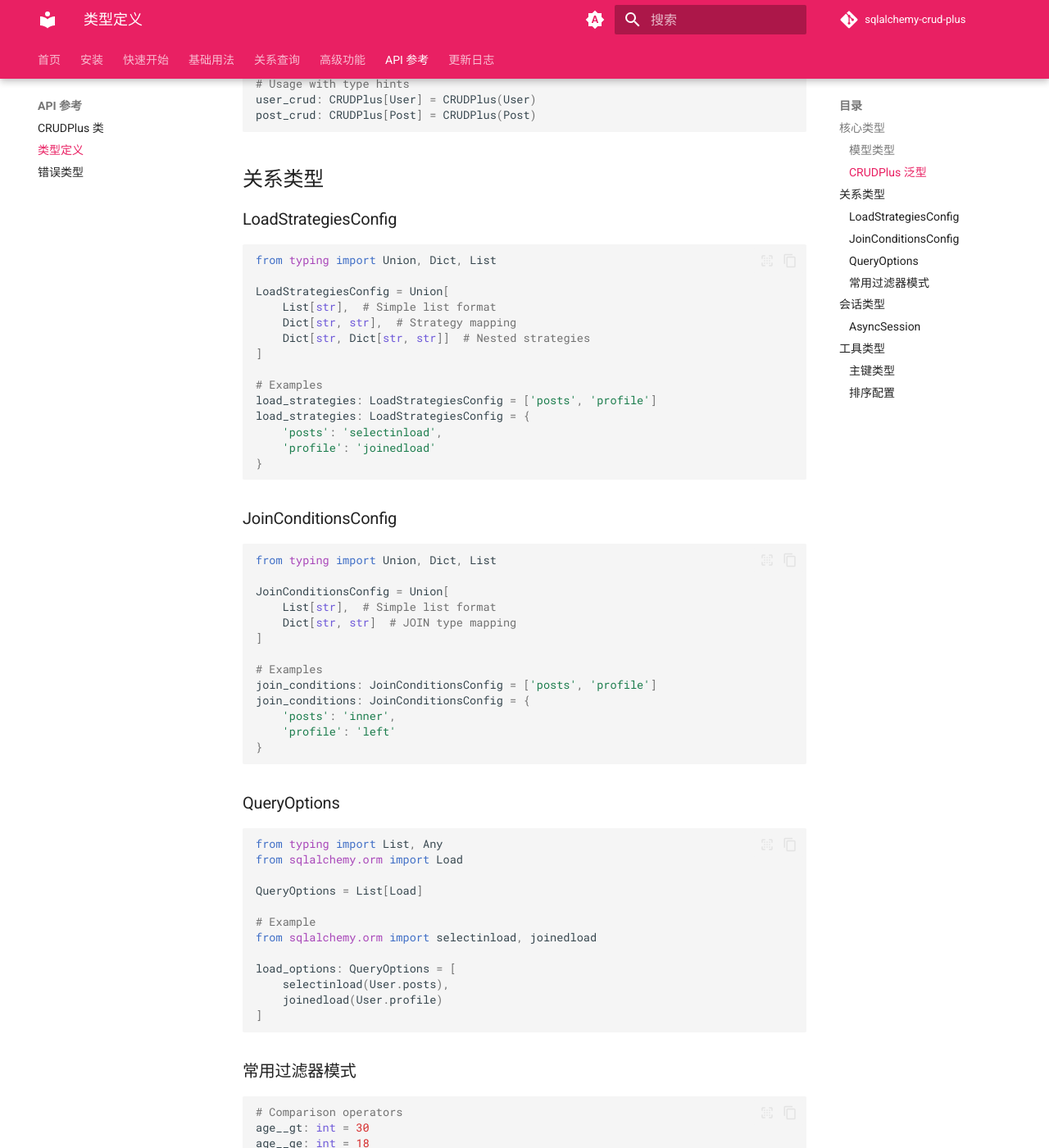
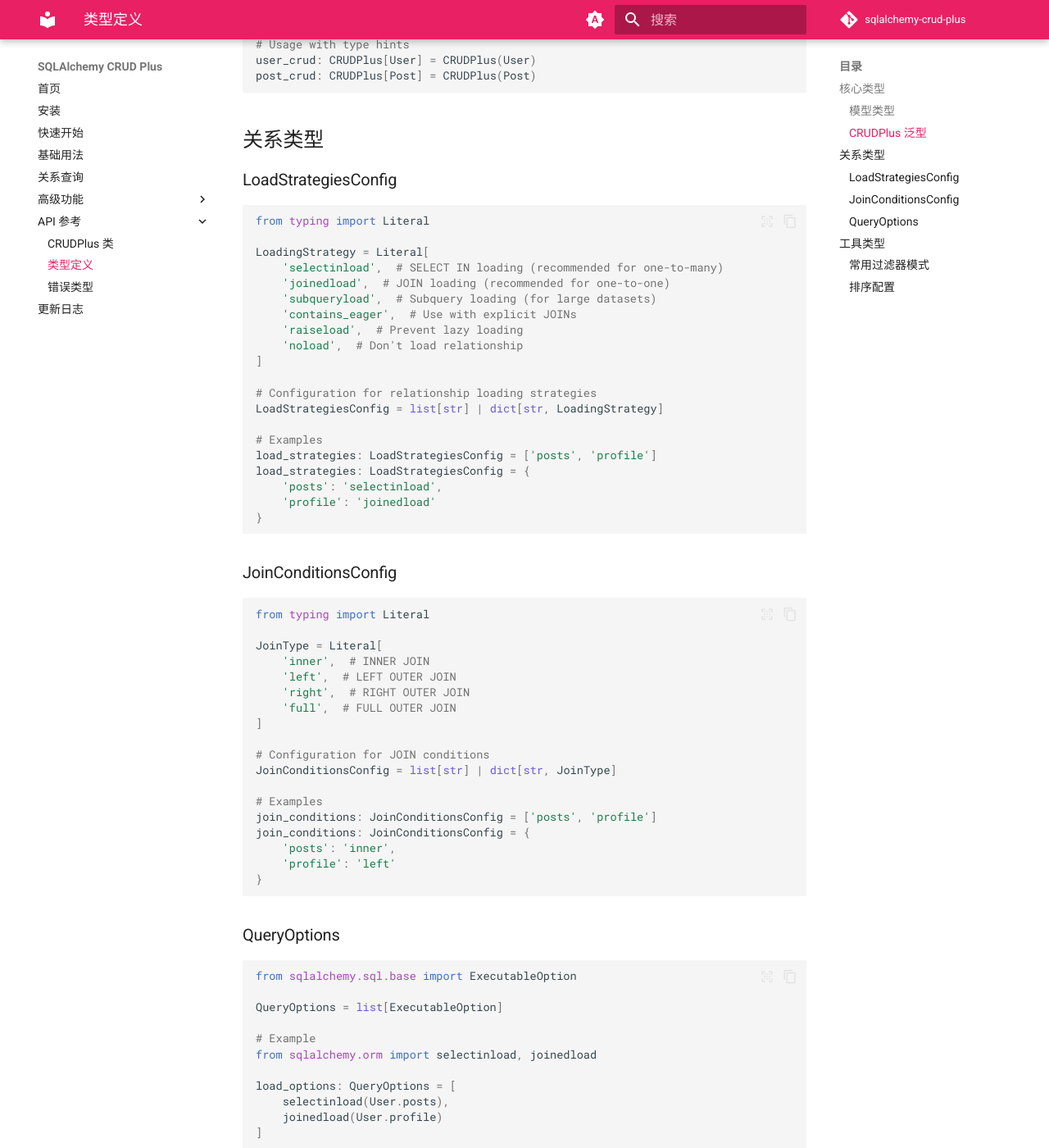
Before and after one commit to fastapi-practices/sqlalchemy-crud-plus, an MkDocs documentation site: the page built from docs/api/types.md, in a window 1280 px wide and 1400 px high, scrolled down 679 px. Shown: the whole window at 82% size. Built offline with MkDocs 1.6.1 and Material for MkDocs 9.7.7, drawn with Linux system fonts in a browser that asks for light colours; comment, search, counter and statistics services are not loaded; some of the changed text lies outside the part shown.

````diff
--- a/docs/api/types.md
+++ b/docs/api/types.md
@@ -34,13 +34,19 @@ post_crud: CRUDPlus[Post] = CRUDPlus(Post)
 ### LoadStrategiesConfig
 
 ```python
-from typing import Union, Dict, List
+from typing import Literal
 
-LoadStrategiesConfig = Union[
-    List[str],  # Simple list format
-    Dict[str, str],  # Strategy mapping
-    Dict[str, Dict[str, str]]  # Nested strategies
+LoadingStrategy = Literal[
+    'selectinload',  # SELECT IN loading (recommended for one-to-many)
+    'joinedload',  # JOIN loading (recommended for one-to-one)
+    'subqueryload',  # Subquery loading (for large datasets)
+    'contains_eager',  # Use with explicit JOINs
+    'raiseload',  # Prevent lazy loading
+    'noload',  # Don't load relationship
 ]
+
+# Configuration for relationship loading strategies
+LoadStrategiesConfig = list[str] | dict[str, LoadingStrategy]
 
 # Examples
 load_strategies: LoadStrategiesConfig = ['posts', 'profile']
@@ -53,12 +59,17 @@ load_strategies: LoadStrategiesConfig = {
 ### JoinConditionsConfig
 
 ```python
-from typing import Union, Dict, List
+from typing import Literal
 
-JoinConditionsConfig = Union[
-    List[str],  # Simple list format
-    Dict[str, str]  # JOIN type mapping
+JoinType = Literal[
+    'inner',  # INNER JOIN
+    'left',  # LEFT OUTER JOIN
+    'right',  # RIGHT OUTER JOIN
+    'full',  # FULL OUTER JOIN
 ]
+
+# Configuration for JOIN conditions
+JoinConditionsConfig = list[str] | dict[str, JoinType]
 
 # Examples
 join_conditions: JoinConditionsConfig = ['posts', 'profile']
@@ -71,10 +82,9 @@ join_conditions: JoinConditionsConfig = {
 ### QueryOptions
 
 ```python
-from typing import List, Any
-from sqlalchemy.orm import Load
+from sqlalchemy.sql.base import ExecutableOption
 
-QueryOptions = List[Load]
+QueryOptions = list[ExecutableOption]
 
 # Example
 from sqlalchemy.orm import selectinload, joinedload
@@ -96,9 +108,9 @@ age__le: int = 60
 status__ne: int = 0
 
 # Range operators
-id__in: List[int] = [1, 2, 3, 4, 5]
-status__not_in: List[int] = [0, -1]
-age__between: List[int] = [30, 40]
+id__in: list[int] = [1, 2, 3, 4, 5]
+status__not_in: list[int] = [0, -1]
+age__between: list[int] = [30, 40]
 
 # String operators
 name__like: str = '%张%'
@@ -111,51 +123,16 @@ deleted_at__is: None = None
 profile_id__is_not: None = None
 
 # OR conditions
-__or__: Dict[str, List[Any]] = {
+__or__: dict[str, Any] = {
     'email__endswith': ['@gmail.com', '@qq.com']
 }
-```
-
-## 会话类型
-
-### AsyncSession
-
-```python
-from sqlalchemy.ext.asyncio import AsyncSession, async_sessionmaker
-
-# Session factory type
-AsyncSessionFactory = async_sessionmaker[AsyncSession]
-
-# Usage
-_async_db_session: AsyncSessionFactory = async_sessionmaker(
-    engine,
-    expire_on_commit=False
-)
-```
-
-## 工具类型
-
-### 主键类型
-
-```python
-from typing import Union, Tuple, Any
-
-# Single or composite primary key
-PrimaryKeyType = Union[Any, Tuple[Any, ...]]
-
-# Examples
-pk: PrimaryKeyType = 1  # Single primary key
-pk: PrimaryKeyType = (1, 2)  # Composite primary key
-pk: PrimaryKeyType = "uuid-string"  # String primary key
 ```
 
 ### 排序配置
 
 ```python
-from typing import Union, List
-
-SortColumns = Union[str, List[str]]
-SortOrders = Union[str, List[str]]
+SortColumns = str | list[str]
+SortOrders = str | list[str] | None
 
 # Examples
 sort_columns: SortColumns = "created_time"
--- a/mkdocs.yml
+++ b/mkdocs.yml
@@ -23,8 +23,6 @@ nav:
 theme:
   name: material
   language: zh
-  font:
-    code: Roboto Mono
   palette:
     - media: '(prefers-color-scheme)'
       toggle:
@@ -50,7 +48,6 @@ theme:
     - navigation.instant.progress
     - navigation.path
     - navigation.tracking
-    - navigation.tabs
     - navigation.tabs.sticky
     - navigation.top
     - navigation.footer
@@ -65,9 +62,16 @@ plugins:
         python:
           options:
             docstring_style: sphinx
-            show_source: true
+            filters: [ "!^_" ]
+            parameter_headings: true
             show_root_heading: true
-            show_root_toc_entry: true
+            show_root_full_path: false
+            show_symbol_type_heading: true
+            show_symbol_type_toc: true
+            members_order: source
+            separate_signature: true
+            show_signature_annotations: true
+            signature_crossrefs: true
 
 markdown_extensions:
   - toc:
@@ -96,3 +100,6 @@ extra:
       link: https://github.com/wu-clan/sqlalchemy-crud-plus
     - icon: fontawesome/brands/discord
       link: https://wu-clan.github.io/homepage/
+
+extra_css:
+  - 'extra/custom.css'
````
Also changed, not shown: other parts of docs/api/types.md (+2 -0 lines), docs/api/crud-plus.md (+0 -75 lines), docs/api/errors.md (+5 -60 lines), docs/index.md (+1 -1 lines), docs/extra/custom.css (added).
